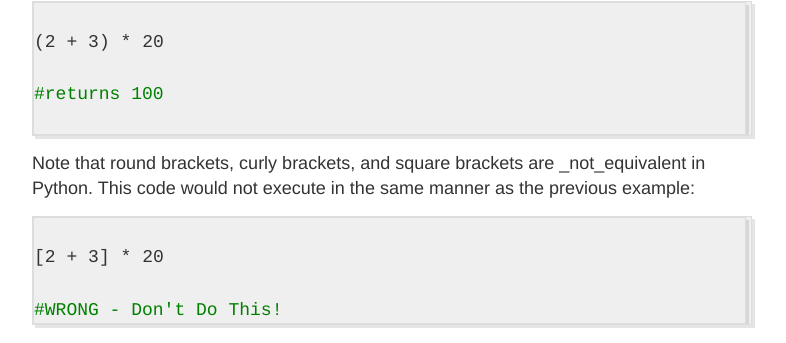
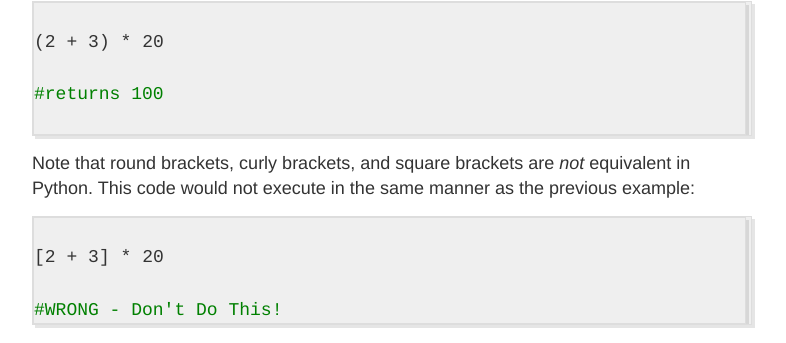
Before and after one commit to rosyberti/website, a Jekyll site: the page built from python-course/python-comments-operations-variables.md, in a window 1280 px wide and 900 px high, scrolled down 5322 px. Shown: the part 107-450 px from the top of the window, without its empty margins (248-1034 px from the left). Built offline with Jekyll 4.4.1, drawn with Linux system fonts in a browser that asks for light colours.

Commit message:
fixed italics issue

````diff
--- a/python-course/python-comments-operations-variables.md
+++ b/python-course/python-comments-operations-variables.md
@@ -231,7 +231,7 @@ This code will first execute the 3*20 (giving 60) and then add 2, which gives 62
 
 ```
 
-Note that round brackets, curly brackets, and square brackets are _not_equivalent in Python. This code would not execute in the same manner as the previous example:
+Note that round brackets, curly brackets, and square brackets are _not_ equivalent in Python. This code would not execute in the same manner as the previous example:
 
 ```python
 
````
